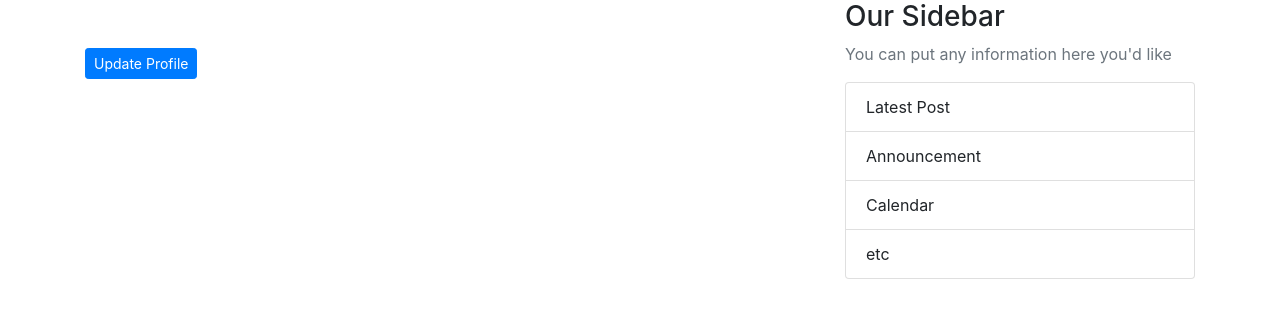
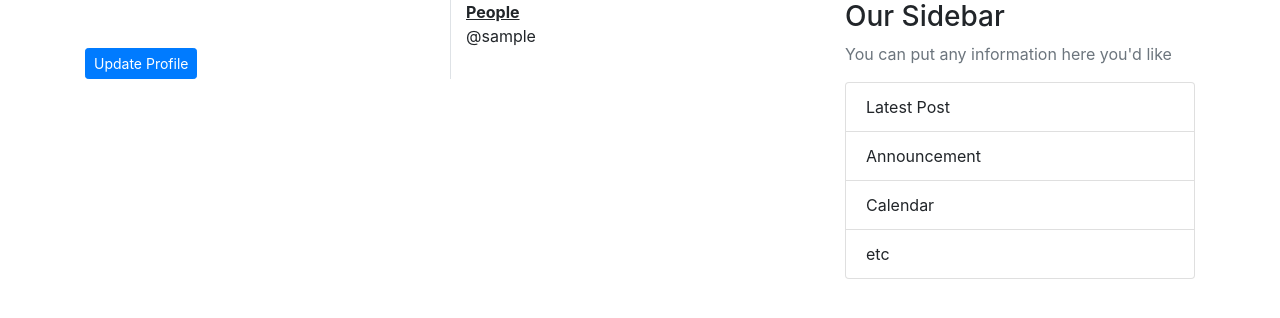
Before and after one commit to Mruzo/ss, a Django app: template safespace/users/templates/users/profile.html in a window 1280 px wide. Shown: the part 56-374 px from the top of the page. Run offline with Django 3.2, Linux system fonts and the light colour scheme; the template is opened without the code that fills it: values that come from a table or form of the project are taken from there, others are empty; the visitor is signed in with stand-in values (Sample User, id 1); data comes from the database, SQL or seed files in the repository; some libraries are stand-ins or nearby versions.

Commit message:
print users excluding self

```diff
--- a/safespace/users/models.py
+++ b/safespace/users/models.py
@@ -8,7 +8,7 @@ class Profile(models.Model):
     image = models.ImageField(default='default.jpg', upload_to='profile_pics')
 
     def __str__(self):
-        return f'{self.user.username} Profile'
+        return f'@{self.user.username}'
 
     def save(self, *args, **kwargs):
         super().save()
--- a/safespace/users/templates/users/profile.html
+++ b/safespace/users/templates/users/profile.html
@@ -3,19 +3,26 @@
 {% block content %}
 
 
-<div>
-
-
+<div class="row">
+    <div class="col-6">
         {% for post in posts %}
         {{ post.post_heading}}<br>
         {{ post.post_text}}<br>
         {{ post.date_posted}}<br>
         <a class="btn btn-sm btn-outline-primary" href="{% url 'post-detail' post.id %}">Options</a><br>
         {% endfor %}
-
         <a class="btn btn-sm btn-primary mt-5" href="{% url 'profile_update' %}">Update Profile</a>
-
-
+    </div>
+    <div class="col-6 border-left">
+        <u class="font-weight-bold">People</u>
+        {% for user in users %}
+        <ul class="list-group">
+            <li class="list-group-item border-0 p-0">
+            @{{ user.username}}<br>
+            </li>
+        </ul>
+        {% endfor %}
+    </div>
 
 </div>
 
```
Also changed, not shown: safespace/users/views.py (+8 -4 lines). Lines whose indentation alone changed are shown as unchanged.
